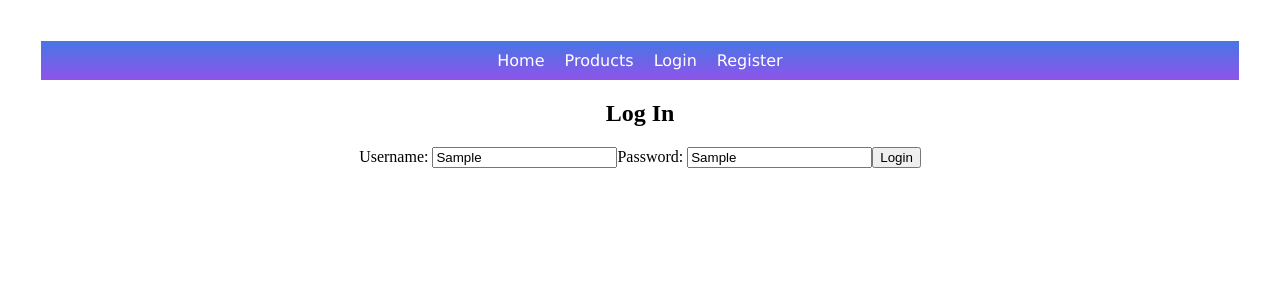
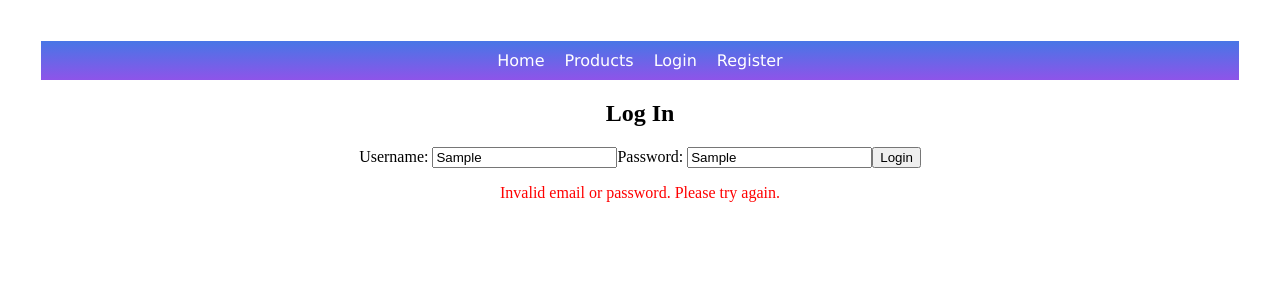
Before and after one commit to austinawhite/Market-Frontend, a React (Vite) app: page /login in a window 1280 px wide. Both pictures are taken after typing "Sample", "Sample" into the empty fields and a click on the button "Login". Shown: the top 300 px of the page. Built offline with nearby package versions, Linux system fonts and the light colour scheme; no server answers.

Commit message:
added invalid credentials message

```diff
--- a/src/components/Login.jsx
+++ b/src/components/Login.jsx
@@ -11,6 +11,7 @@ export default function LogIn({setToken}){
         e.preventDefault();
         setError("");
 
+        try {
 
             const response = await fetch('http://localhost:3000/users/login', {
                 method: "POST",
@@ -25,13 +26,16 @@ export default function LogIn({setToken}){
 
             const result = await response.json();
             if (!response.ok) {
-              throw new Error("Invalid credentials." || result.error);
+                throw new Error("Invalid credentials." || result.error);
             }
             setToken(result.token);
             navigate('/');
 
         }
-
+        catch (err) {
+            setError('Invalid email or password. Please try again.');
+            }
+    }
         return(
         <>
          <div className="login-container">
@@ -54,6 +58,7 @@ export default function LogIn({setToken}){
                 />
             </label>
             <button className="login-button" type="submit">Login</button>
+            {error && <p style={{ color: 'red' }}>{error}</p>}
         </form>
         </div>
         </>
```
